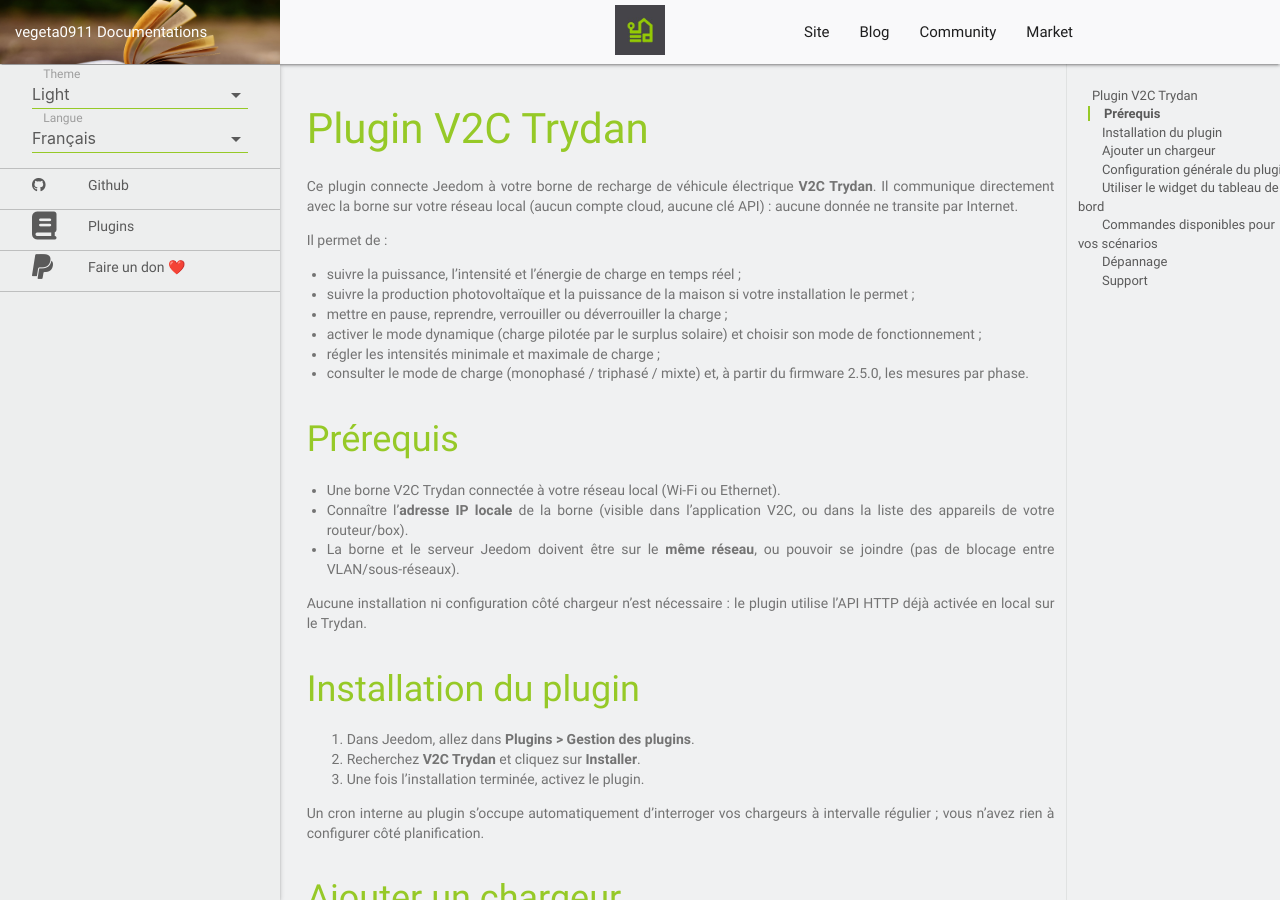
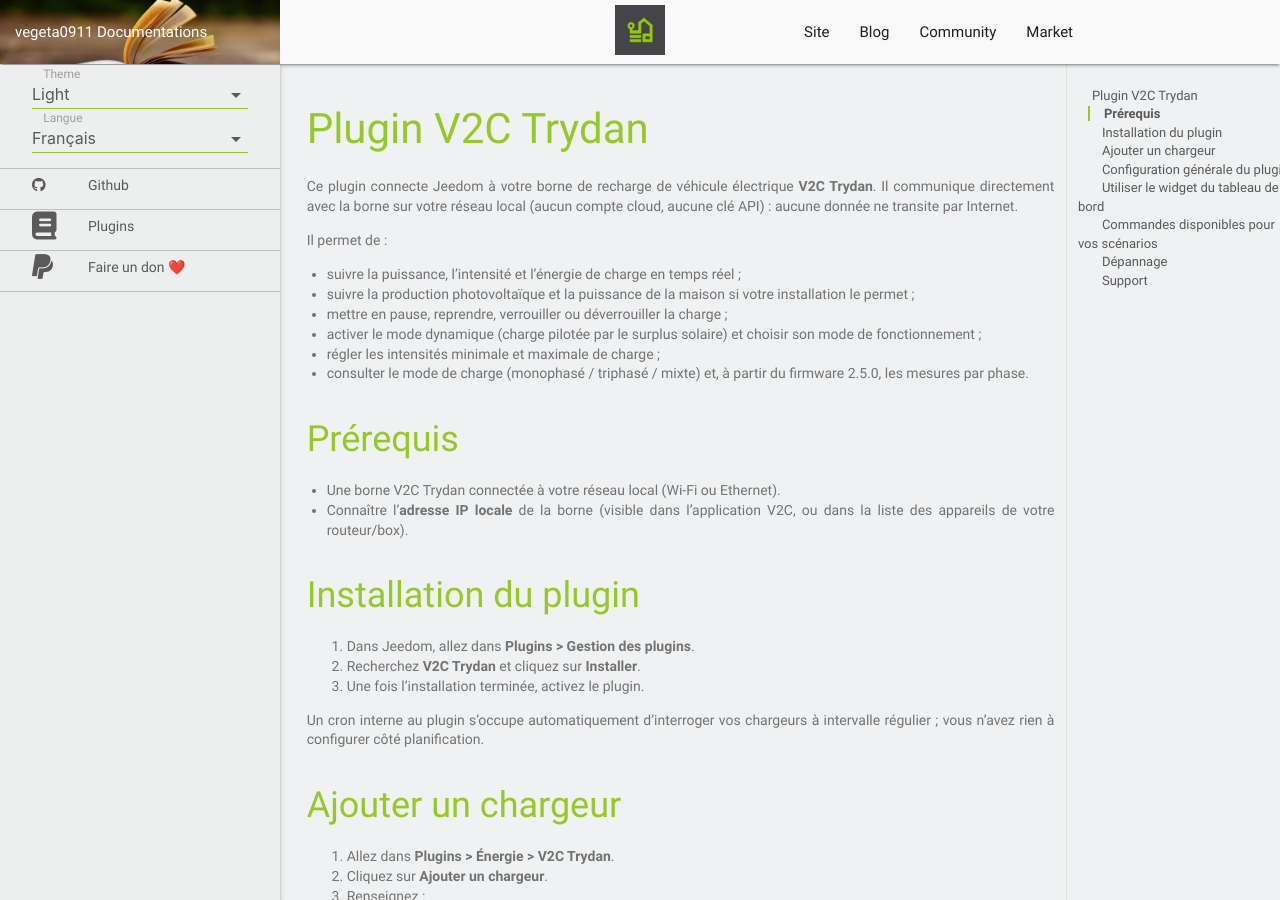
Before and after one commit to vegeta0911/documentation, a Jekyll site: the page built from plugins/fr_FR/V2c/index.md, in a window 1280 px wide and 900 px high. Built offline with Jekyll 4.4.1, drawn with Linux system fonts in a browser that asks for light colours; nearby versions of some CDN libraries; our own code applies the rules of GitHub Pages for plain Markdown files; library files that are not in the unit come from our copies.

Commit message:
Update index.md

```diff
--- a/plugins/fr_FR/V2c/index.md
+++ b/plugins/fr_FR/V2c/index.md
@@ -15,9 +15,6 @@
 
 - Une borne V2C Trydan connectée à votre réseau local (Wi-Fi ou Ethernet).
 - Connaître l'**adresse IP locale** de la borne (visible dans l'application V2C, ou dans la liste des appareils de votre routeur/box).
-- La borne et le serveur Jeedom doivent être sur le **même réseau**, ou pouvoir se joindre (pas de blocage entre VLAN/sous-réseaux).
-
-Aucune installation ni configuration côté chargeur n'est nécessaire : le plugin utilise l'API HTTP déjà activée en local sur le Trydan.
 
 ## Installation du plugin
 
```
